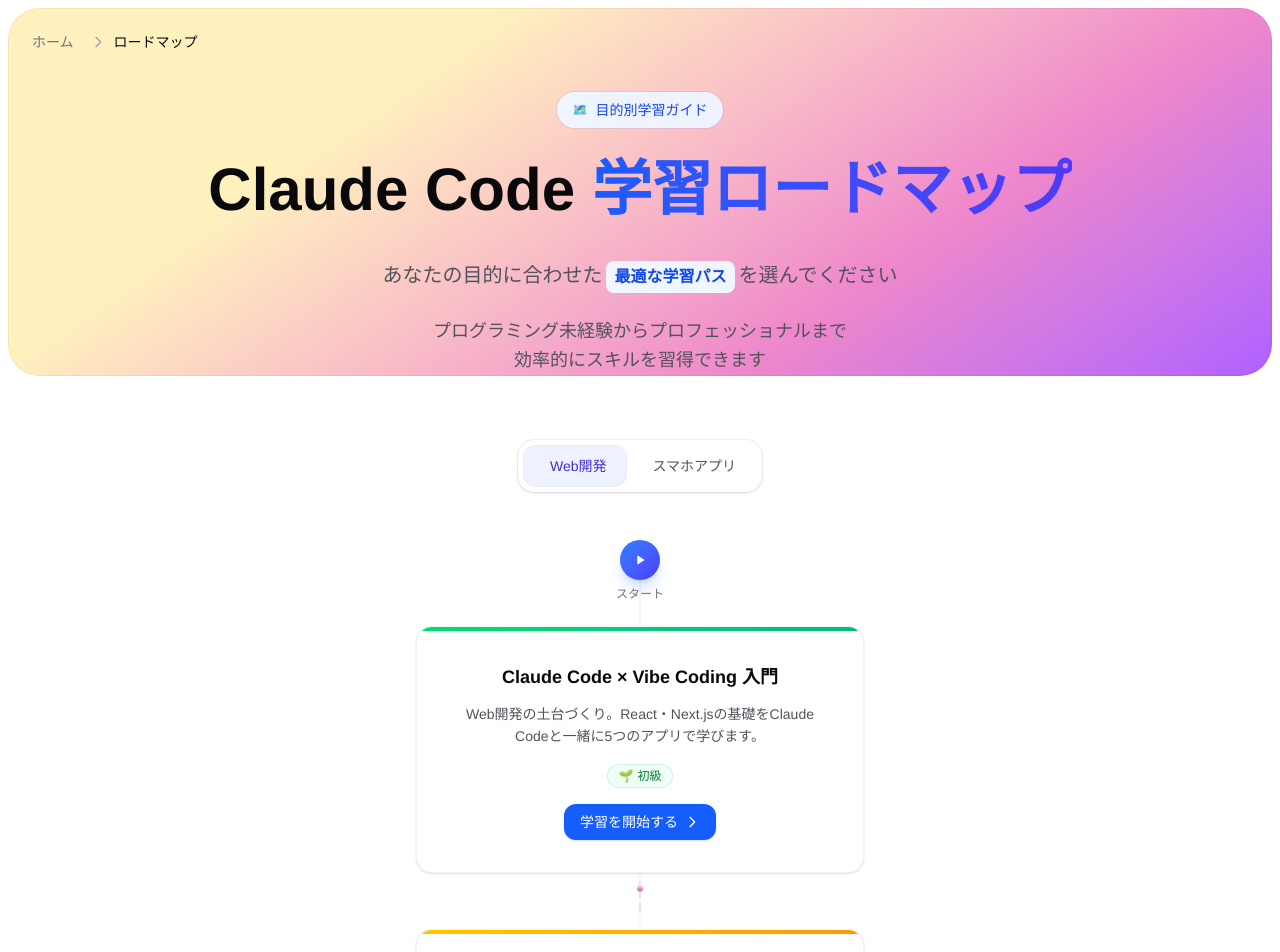
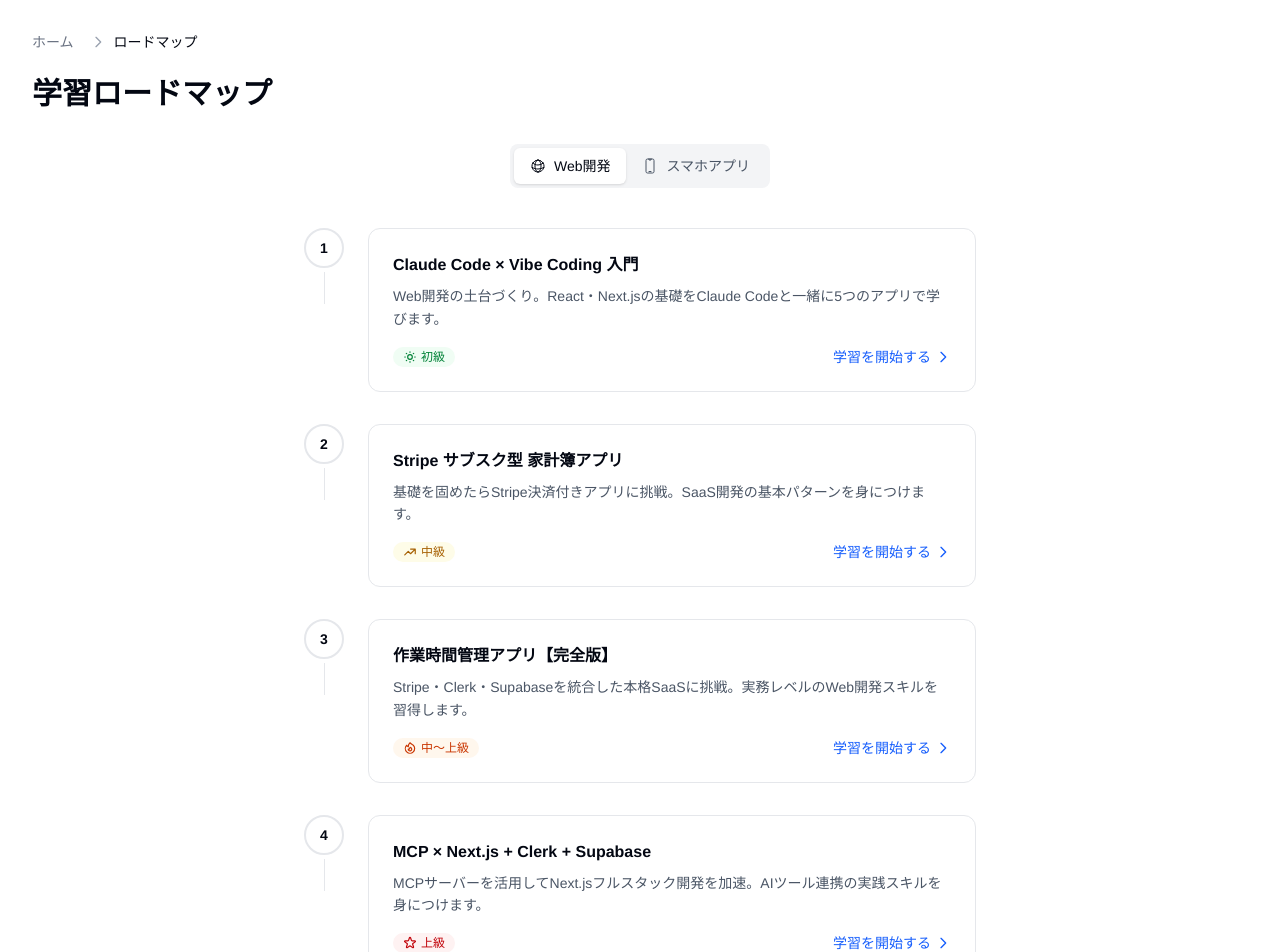
Before and after one commit to tomada1114/vibe-coding-studio, a Next.js app: page /roadmap in a window 1280 px wide. Shown: the top 952 px of the page. Built offline with nearby package versions, Linux system fonts and the light colour scheme.

Commit message:
refactor: redesign roadmap UI - modern clean timeline layout with SVG icons

```diff
--- a/src/components/roadmap/RoadmapBanner.tsx
+++ b/src/components/roadmap/RoadmapBanner.tsx
@@ -9,23 +9,33 @@
   return (
     <div
       className={clsx(
-        "relative overflow-hidden rounded-2xl border border-zinc-950/5 bg-white p-8 shadow-sm",
+        "rounded-2xl border border-gray-200 bg-white p-8 shadow-sm",
         className
       )}
     >
-      {/* Decorative gradient blobs */}
-      <div className="absolute -top-20 -right-20 h-40 w-40 rounded-full bg-gradient-to-br from-blue-100 to-indigo-100 opacity-50 blur-3xl"></div>
-      <div className="absolute -bottom-10 -left-10 h-32 w-32 rounded-full bg-gradient-to-br from-pink-100 to-purple-100 opacity-50 blur-3xl"></div>
-
-      <div className="relative flex flex-col items-center gap-6 text-center sm:flex-row sm:text-left">
+      <div className="flex flex-col items-center gap-6 text-center sm:flex-row sm:text-left">
         <div className="flex-1">
           <div className="mb-2 inline-flex items-center gap-2 rounded-full bg-blue-50 px-3 py-1 text-xs font-medium text-blue-700 ring-1 ring-blue-700/10">
-            <span>🗺️</span> 学習ガイド
+            <svg
+              className="h-3.5 w-3.5"
+              fill="none"
+              viewBox="0 0 24 24"
+              stroke="currentColor"
+              aria-hidden="true"
+            >
+              <path
+                strokeLinecap="round"
+                strokeLinejoin="round"
+                strokeWidth={2}
+                d="M9 20l-5.447-2.724A1 1 0 013 16.382V5.618a1 1 0 011.447-.894L9 7m0 13l6-3m-6 3V7m6 10l4.553 2.276A1 1 0 0021 18.382V7.618a1 1 0 00-.553-.894L15 4m0 13V4m0 0L9 7"
+              />
+            </svg>
+            学習ガイド
           </div>
-          <h2 className="mb-2 text-xl font-bold text-zinc-950">
+          <h2 className="mb-2 text-xl font-bold text-gray-950">
             どこから学べばいい？
           </h2>
-          <p className="text-sm leading-relaxed text-zinc-600">
+          <p className="text-sm leading-relaxed text-gray-600">
             目的に応じた学習ロードマップで、最適な受講順序をチェック。
             <br className="hidden sm:inline" />
             初心者からプロフェッショナルまで、あなたに合った学習パスを見つけましょう。
--- a/src/components/roadmap/RoadmapContent.tsx
+++ b/src/components/roadmap/RoadmapContent.tsx
@@ -1,7 +1,6 @@
 "use client"
 
 import { Container } from "@/components/container"
-import { Gradient } from "@/components/gradient"
 import { RoadmapFlow } from "@/components/roadmap/RoadmapFlow"
 import { RoadmapTabs } from "@/components/roadmap/RoadmapTabs"
 import { getCourseById, isValidCourseId, type CourseId } from "@/data/roadmaps"
@@ -37,7 +36,7 @@
   if (!course) {
     return (
       <Container className="py-24 text-center">
-        <p className="text-lg text-zinc-600">
+        <p className="text-lg text-gray-600">
           指定されたコースが見つかりませんでした。
         </p>
         <Link
@@ -51,23 +50,20 @@
   }
 
   return (
-    <>
-      <div className="relative">
-        <Gradient className="absolute inset-2 bottom-0 rounded-4xl ring-1 ring-black/5 ring-inset" />
-        <Container className="relative">
-          <nav className="mb-10 pt-8" aria-label="Breadcrumb">
+    <Container className="pb-24">
+      <nav className="pt-8" aria-label="Breadcrumb">
         <ol className="flex items-center space-x-2 text-sm">
           <li>
             <Link
               href="/"
-                  className="text-zinc-500 transition-colors duration-200 hover:text-zinc-700"
+              className="text-gray-500 transition-colors hover:text-gray-700"
             >
               ホーム
             </Link>
           </li>
           <li className="flex items-center">
             <svg
-                  className="mx-2 h-4 w-4 text-zinc-400"
+              className="mx-2 h-4 w-4 text-gray-400"
               fill="none"
               viewBox="0 0 24 24"
               stroke="currentColor"
@@ -79,47 +75,16 @@
                 d="M9 5l7 7-7 7"
               />
             </svg>
-                <span className="font-medium text-zinc-950">ロードマップ</span>
+            <span className="font-medium text-gray-950">ロードマップ</span>
           </li>
         </ol>
       </nav>
 
-          <div className="mb-16">
-            <div className="mb-8 text-center">
-              <div className="mb-6 inline-flex items-center gap-2 rounded-full bg-gradient-to-r from-blue-50 to-indigo-50 px-4 py-2 text-sm font-medium text-blue-700 ring-1 ring-blue-700/10">
-                <span className="text-xs">🗺️</span>
-                目的別学習ガイド
-              </div>
-              <h1 className="mb-6 text-4xl leading-tight font-bold text-zinc-950 sm:text-5xl lg:text-6xl">
-                Claude Code
-                <br className="sm:hidden" />
-                <span className="bg-gradient-to-r from-blue-600 to-indigo-600 bg-clip-text text-transparent">
-                  {" "}
+      <h1 className="mt-6 text-3xl font-bold text-gray-950">
         学習ロードマップ
-                </span>
       </h1>
-            </div>
 
-            <div className="mx-auto max-w-4xl text-center">
-              <p className="text-lg leading-relaxed text-zinc-600 sm:text-xl">
-                あなたの目的に合わせた
-                <span className="mx-1 inline-flex items-center gap-1 rounded-lg bg-blue-50 px-2 py-1 text-base font-semibold text-blue-700">
-                  最適な学習パス
-                </span>
-                を選んでください
-              </p>
-              <p className="mt-6 text-base leading-relaxed text-zinc-600 sm:text-lg">
-                プログラミング未経験からプロフェッショナルまで
-                <br className="hidden sm:inline" />
-                効率的にスキルを習得できます
-              </p>
-            </div>
-          </div>
-        </Container>
-      </div>
-
-      <Container className="pb-24">
-        <div className="mb-12">
+      <div className="mt-8 mb-10">
         <RoadmapTabs
           activeCourse={activeCourse}
           onCourseChange={handleCourseChange}
@@ -128,6 +93,5 @@
 
       <RoadmapFlow course={course} />
     </Container>
-    </>
   )
 }
--- a/src/components/roadmap/RoadmapEdge.tsx
+++ b/src/components/roadmap/RoadmapEdge.tsx
@@ -2,68 +2,13 @@
 
 interface RoadmapEdgeProps {
   className?: string
-  height?: number
 }
 
-export function RoadmapEdge({ className, height = 32 }: RoadmapEdgeProps) {
-  const gradientId = `edge-gradient-${Math.random().toString(36).slice(2, 8)}`
-
+export function RoadmapEdge({ className }: RoadmapEdgeProps) {
   return (
-    <svg className={clsx("w-8", className)} height={height} aria-hidden="true">
-      <style>
-        {`
-          @keyframes flowDown {
-            0% { stroke-dashoffset: 12; }
-            100% { stroke-dashoffset: 0; }
-          }
-          .flow-line {
-            animation: flowDown 1s linear infinite;
-          }
-          @keyframes pulseDown {
-            0% { opacity: 0; transform: translateY(0); }
-            20% { opacity: 1; }
-            80% { opacity: 1; }
-            100% { opacity: 0; transform: translateY(${height}px); }
-          }
-          .pulse-dot {
-            animation: pulseDown 2.5s ease-in-out infinite;
-          }
-        `}
-      </style>
-      <defs>
-        <linearGradient id={gradientId} x1="0" y1="0" x2="0" y2="1">
-          <stop offset="0%" stopColor="#fff1be" />
-          <stop offset="50%" stopColor="#ee87cb" />
-          <stop offset="100%" stopColor="#b060ff" />
-        </linearGradient>
-      </defs>
-      <line
-        x1="16"
-        y1="0"
-        x2="16"
-        y2={height}
-        stroke="#e4e4e7"
-        strokeWidth="2"
-        strokeDasharray="8,4"
-        className="flow-line"
-      />
-      <line
-        x1="16"
-        y1="0"
-        x2="16"
-        y2={height}
-        stroke={`url(#${gradientId})`}
-        strokeWidth="2"
-        strokeLinecap="round"
-        opacity="0.6"
-      />
-      <circle
-        cx="16"
-        cy="0"
-        r="3"
-        fill={`url(#${gradientId})`}
-        className="pulse-dot"
-      />
-    </svg>
+    <div
+      className={clsx("h-8 w-px bg-gray-200", className)}
+      aria-hidden="true"
+    />
   )
 }
--- a/src/components/roadmap/RoadmapFlow.tsx
+++ b/src/components/roadmap/RoadmapFlow.tsx
@@ -11,89 +11,53 @@
   className?: string
 }
 
-function StartMarker() {
-  return (
-    <div className="flex flex-col items-center gap-1.5 pb-2">
-      <div className="flex h-10 w-10 items-center justify-center rounded-full bg-gradient-to-br from-blue-500 to-indigo-600 shadow-lg shadow-blue-500/25">
-        <svg
-          className="h-4 w-4 text-white"
-          fill="currentColor"
-          viewBox="0 0 24 24"
-          aria-hidden="true"
-        >
-          <path d="M8 5v14l11-7z" />
-        </svg>
-      </div>
-      <span className="text-xs font-medium text-zinc-500">スタート</span>
-    </div>
-  )
-}
-
-function GoalMarker() {
-  return (
-    <div className="flex flex-col items-center gap-1.5 pt-2">
-      <div className="flex h-10 w-10 items-center justify-center rounded-full bg-gradient-to-br from-amber-400 via-pink-400 to-purple-500 shadow-lg shadow-purple-500/25">
-        <span className="text-lg" aria-hidden="true">
-          🎯
-        </span>
-      </div>
-      <span className="bg-gradient-to-r from-amber-500 via-pink-500 to-purple-600 bg-clip-text text-xs font-bold text-transparent">
-        目標達成！
-      </span>
-    </div>
-  )
-}
-
 export function RoadmapFlow({ course, className }: RoadmapFlowProps) {
   return (
-    <div className={clsx("relative mx-auto max-w-4xl", className)}>
-      <div className="pointer-events-none absolute inset-x-1/2 top-0 h-full w-px -translate-x-1/2 bg-gradient-to-b from-blue-200 via-pink-200 to-purple-200 opacity-40" />
-
+    <div className={clsx("mx-auto max-w-2xl", className)}>
       <AnimatePresence mode="wait">
-        <motion.div
+        <motion.ol
           key={course.id}
           initial={{ opacity: 0 }}
           animate={{ opacity: 1 }}
           exit={{ opacity: 0 }}
-          transition={{ duration: 0.3 }}
-          className="relative flex flex-col items-center gap-2"
+          transition={{ duration: 0.2 }}
+          className="relative space-y-0"
         >
-          <StartMarker />
-
           {course.nodes.map((node, index) => (
-            <motion.div
+            <motion.li
               key={node.id}
-              initial={{ opacity: 0, y: 20, scale: 0.95 }}
-              animate={{ opacity: 1, y: 0, scale: 1 }}
+              initial={{ opacity: 0, y: 16 }}
+              animate={{ opacity: 1, y: 0 }}
               transition={{
                 type: "spring",
-                stiffness: 100,
-                damping: 15,
-                delay: index * 0.1,
+                stiffness: 120,
+                damping: 18,
+                delay: index * 0.08,
               }}
-              className="w-full"
+              className="relative flex gap-6"
             >
-              {index > 0 && (
-                <div className="flex justify-center pb-2">
-                  <RoadmapEdge />
+              <div className="flex flex-col items-center">
+                <div className="flex h-10 w-10 shrink-0 items-center justify-center rounded-full border-2 border-gray-200 bg-white text-sm font-semibold text-gray-950">
+                  {index + 1}
                 </div>
-              )}
+                {index < course.nodes.length - 1 && (
+                  <div className="flex flex-1 justify-center py-1">
+                    <RoadmapEdge />
+                  </div>
+                )}
+              </div>
 
-              <div className="flex justify-center pt-2">
+              <div
+                className={clsx(
+                  "flex-1 pb-8",
+                  index === course.nodes.length - 1 && "pb-0"
+                )}
+              >
                 <RoadmapNode node={node} />
               </div>
-            </motion.div>
+            </motion.li>
           ))}
-
-          {course.nodes.length > 0 && (
-            <>
-              <div className="flex justify-center py-2">
-                <RoadmapEdge />
-              </div>
-              <GoalMarker />
-            </>
-          )}
-        </motion.div>
+        </motion.ol>
       </AnimatePresence>
     </div>
   )
--- a/src/components/roadmap/RoadmapNode.tsx
+++ b/src/components/roadmap/RoadmapNode.tsx
@@ -12,33 +12,104 @@
   node: RoadmapNodeType
 }
 
+function DifficultyIcon({ level }: { level: DifficultyLevel }) {
+  switch (level) {
+    case "beginner":
+      return (
+        <svg
+          className="h-3.5 w-3.5"
+          fill="none"
+          viewBox="0 0 24 24"
+          stroke="currentColor"
+          aria-hidden="true"
+        >
+          <path
+            strokeLinecap="round"
+            strokeLinejoin="round"
+            strokeWidth={2}
+            d="M12 3v1m0 16v1m9-9h-1M4 12H3m15.364 6.364l-.707-.707M6.343 6.343l-.707-.707m12.728 0l-.707.707M6.343 17.657l-.707.707M16 12a4 4 0 11-8 0 4 4 0 018 0z"
+          />
+        </svg>
+      )
+    case "intermediate":
+      return (
+        <svg
+          className="h-3.5 w-3.5"
+          fill="none"
+          viewBox="0 0 24 24"
+          stroke="currentColor"
+          aria-hidden="true"
+        >
+          <path
+            strokeLinecap="round"
+            strokeLinejoin="round"
+            strokeWidth={2}
+            d="M13 7h8m0 0v8m0-8l-8 8-4-4-6 6"
+          />
+        </svg>
+      )
+    case "intermediate-advanced":
+      return (
+        <svg
+          className="h-3.5 w-3.5"
+          fill="none"
+          viewBox="0 0 24 24"
+          stroke="currentColor"
+          aria-hidden="true"
+        >
+          <path
+            strokeLinecap="round"
+            strokeLinejoin="round"
+            strokeWidth={2}
+            d="M17.657 18.657A8 8 0 016.343 7.343S7 9 9 10c0-2 .5-5 2.986-7C14 5 16.09 5.777 17.656 7.343A7.975 7.975 0 0120 13a7.975 7.975 0 01-2.343 5.657z"
+          />
+          <path
+            strokeLinecap="round"
+            strokeLinejoin="round"
+            strokeWidth={2}
+            d="M9.879 16.121A3 3 0 1012.015 11L11 14H9c0 .768.293 1.536.879 2.121z"
+          />
+        </svg>
+      )
+    case "advanced":
+      return (
+        <svg
+          className="h-3.5 w-3.5"
+          fill="none"
+          viewBox="0 0 24 24"
+          stroke="currentColor"
+          aria-hidden="true"
+        >
+          <path
+            strokeLinecap="round"
+            strokeLinejoin="round"
+            strokeWidth={2}
+            d="M11.049 2.927c.3-.921 1.603-.921 1.902 0l1.519 4.674a1 1 0 00.95.69h4.915c.969 0 1.371 1.24.588 1.81l-3.976 2.888a1 1 0 00-.363 1.118l1.518 4.674c.3.922-.755 1.688-1.538 1.118l-3.976-2.888a1 1 0 00-1.176 0l-3.976 2.888c-.783.57-1.838-.197-1.538-1.118l1.518-4.674a1 1 0 00-.363-1.118l-3.976-2.888c-.784-.57-.38-1.81.588-1.81h4.914a1 1 0 00.951-.69l1.519-4.674z"
+          />
+        </svg>
+      )
+  }
+}
+
 const difficultyConfig: Record<
   DifficultyLevel,
-  { label: string; className: string; gradient: string; icon: string }
+  { label: string; className: string }
 > = {
   beginner: {
     label: "初級",
     className: "bg-green-50 text-green-700",
-    gradient: "from-green-400 to-emerald-500",
-    icon: "🌱",
   },
   intermediate: {
     label: "中級",
     className: "bg-yellow-50 text-yellow-700",
-    gradient: "from-yellow-400 to-amber-500",
-    icon: "📈",
   },
   "intermediate-advanced": {
     label: "中〜上級",
     className: "bg-orange-50 text-orange-700",
-    gradient: "from-orange-400 to-red-400",
-    icon: "🔥",
   },
   advanced: {
     label: "上級",
     className: "bg-red-50 text-red-700",
-    gradient: "from-red-500 to-rose-600",
-    icon: "⭐",
   },
 }
 
@@ -67,45 +138,31 @@
       tabIndex={0}
       onClick={handleClick}
       onKeyDown={handleKeyDown}
-      className="group relative w-full max-w-md cursor-pointer overflow-hidden rounded-2xl border border-zinc-950/5 bg-white shadow-sm"
-      initial={{ opacity: 0, scale: 0.97 }}
-      animate={{ opacity: 1, scale: 1 }}
-      whileHover={{
-        y: -6,
-        transition: { type: "spring", stiffness: 300, damping: 20 },
-      }}
-      whileTap={{ scale: 0.98 }}
-      transition={{ type: "spring", stiffness: 100, damping: 15 }}
+      className="group w-full cursor-pointer rounded-xl border border-gray-200 bg-white p-5 text-left transition-shadow hover:shadow-md sm:p-6"
+      initial={{ opacity: 0, y: 12 }}
+      animate={{ opacity: 1, y: 0 }}
+      transition={{ type: "spring", stiffness: 120, damping: 18 }}
     >
-      <div
-        className={clsx("h-1 w-full bg-gradient-to-r", difficulty.gradient)}
-      />
-
-      <div className="pointer-events-none absolute inset-0 bg-gradient-to-br from-blue-50/50 via-transparent to-indigo-50/50 opacity-0 transition-opacity duration-300 group-hover:opacity-100" />
-
-      <div className="relative p-6 sm:p-8">
-        <h3 className="mb-3 text-center text-lg font-semibold text-zinc-950 transition-colors group-hover:text-blue-600">
+      <h3 className="mb-2 text-base font-semibold text-gray-950">
         {node.title}
       </h3>
 
-        <p className="mb-4 text-center text-sm leading-relaxed text-zinc-600">
+      <p className="mb-4 text-sm leading-relaxed text-gray-600">
         {node.roadmapDescription}
       </p>
 
-        <div className="flex justify-center gap-2">
+      <div className="flex items-center justify-between">
         <span
           className={clsx(
-              "inline-flex items-center gap-1 rounded-full px-3 py-1 text-xs font-medium ring-1 ring-current/10 ring-inset",
+            "inline-flex items-center gap-1 rounded-full px-2.5 py-0.5 text-xs font-medium",
             difficulty.className
           )}
         >
-            <span aria-hidden="true">{difficulty.icon}</span>
+          <DifficultyIcon level={node.difficulty} />
           {difficulty.label}
         </span>
-        </div>
 
-        <div className="mt-4 flex justify-center">
-          <div className="inline-flex items-center gap-1.5 rounded-xl bg-blue-600 px-4 py-2 text-sm font-medium text-white shadow-sm transition-all group-hover:bg-blue-700 group-hover:shadow-md">
+        <span className="inline-flex items-center gap-1 text-sm font-medium text-blue-600 transition-colors group-hover:text-blue-700">
           学習を開始する
           <svg
             className="h-4 w-4 transition-transform group-hover:translate-x-0.5"
@@ -120,8 +177,7 @@
               d="M9 5l7 7-7 7"
             />
           </svg>
-          </div>
-        </div>
+        </span>
       </div>
     </motion.article>
   )
--- a/src/components/roadmap/RoadmapTabs.tsx
+++ b/src/components/roadmap/RoadmapTabs.tsx
@@ -2,10 +2,49 @@
 
 import { getAllCourses, type CourseId } from "@/data/roadmaps"
 import { clsx } from "clsx"
+import { motion } from "framer-motion"
 
 interface RoadmapTabsProps {
   activeCourse: CourseId
   onCourseChange: (courseId: CourseId) => void
+}
+
+function CourseIcon({ icon }: { icon: string }) {
+  if (icon === "globe") {
+    return (
+      <svg
+        className="h-4 w-4"
+        fill="none"
+        viewBox="0 0 24 24"
+        stroke="currentColor"
+        aria-hidden="true"
+      >
+        <path
+          strokeLinecap="round"
+          strokeLinejoin="round"
+          strokeWidth={1.5}
+          d="M12 21a9.004 9.004 0 008.716-6.747M12 21a9.004 9.004 0 01-8.716-6.747M12 21c2.485 0 4.5-4.03 4.5-9S14.485 3 12 3m0 18c-2.485 0-4.5-4.03-4.5-9S9.515 3 12 3m0 0a8.997 8.997 0 017.843 4.582M12 3a8.997 8.997 0 00-7.843 4.582m15.686 0A11.953 11.953 0 0112 10.5c-2.998 0-5.74-1.1-7.843-2.918m15.686 0A8.959 8.959 0 0121 12c0 .778-.099 1.533-.284 2.253m0 0A17.919 17.919 0 0112 16.5c-3.162 0-6.133-.815-8.716-2.247m0 0A9.015 9.015 0 013 12c0-1.605.42-3.113 1.157-4.418"
+        />
+      </svg>
+    )
+  }
+
+  return (
+    <svg
+      className="h-4 w-4"
+      fill="none"
+      viewBox="0 0 24 24"
+      stroke="currentColor"
+      aria-hidden="true"
+    >
+      <path
+        strokeLinecap="round"
+        strokeLinejoin="round"
+        strokeWidth={1.5}
+        d="M10.5 1.5H8.25A2.25 2.25 0 006 3.75v16.5a2.25 2.25 0 002.25 2.25h7.5A2.25 2.25 0 0018 20.25V3.75a2.25 2.25 0 00-2.25-2.25H13.5m-3 0V3h3V1.5m-3 0h3m-3 18.75h3"
+      />
+    </svg>
+  )
 }
 
 export function RoadmapTabs({
@@ -18,7 +57,7 @@
     <div className="flex justify-center">
       <div
         role="tablist"
-        className="inline-flex overflow-x-auto rounded-2xl bg-white p-1.5 shadow-sm ring-1 ring-zinc-950/5"
+        className="relative inline-flex rounded-lg bg-gray-100 p-1"
       >
         {courses.map(course => {
           const isActive = activeCourse === course.id
@@ -29,14 +68,21 @@
               aria-selected={isActive}
               onClick={() => onCourseChange(course.id)}
               className={clsx(
-                "rounded-xl px-5 py-2.5 text-sm font-medium whitespace-nowrap transition-all",
-                isActive
-                  ? "bg-indigo-50 text-indigo-700 ring-1 ring-indigo-700/10"
-                  : "text-zinc-600 hover:bg-zinc-50 hover:text-zinc-950"
+                "relative z-10 inline-flex items-center gap-2 rounded-md px-4 py-2 text-sm font-medium transition-colors",
+                isActive ? "text-gray-950" : "text-gray-600 hover:text-gray-950"
               )}
             >
-              <span className="mr-1.5">{course.emoji}</span>
-              {course.name}
+              {isActive && (
+                <motion.div
+                  layoutId="active-tab"
+                  className="absolute inset-0 rounded-md bg-white shadow-sm"
+                  transition={{ type: "spring", stiffness: 400, damping: 30 }}
+                />
+              )}
+              <span className="relative z-10">
+                <CourseIcon icon={course.icon} />
+              </span>
+              <span className="relative z-10">{course.name}</span>
             </button>
           )
         })}
```
Lines whose indentation alone changed are shown as unchanged.
